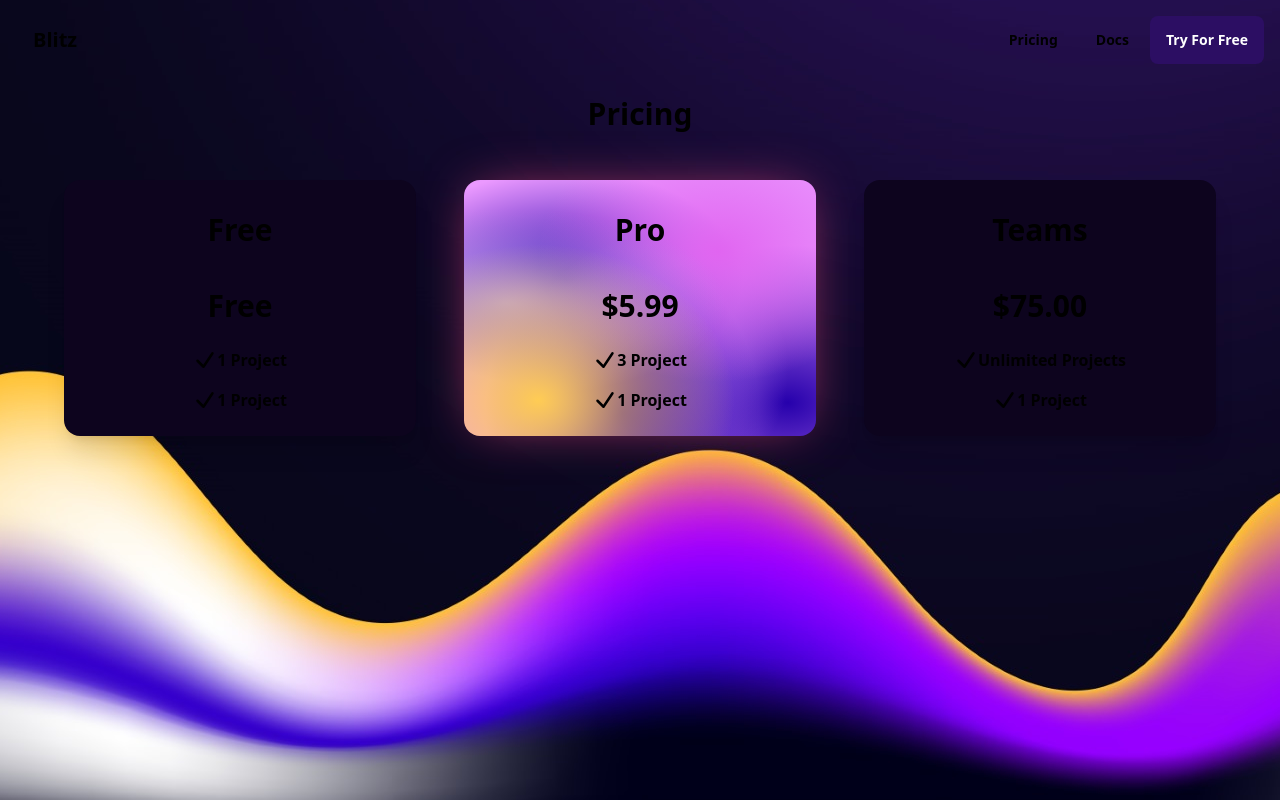
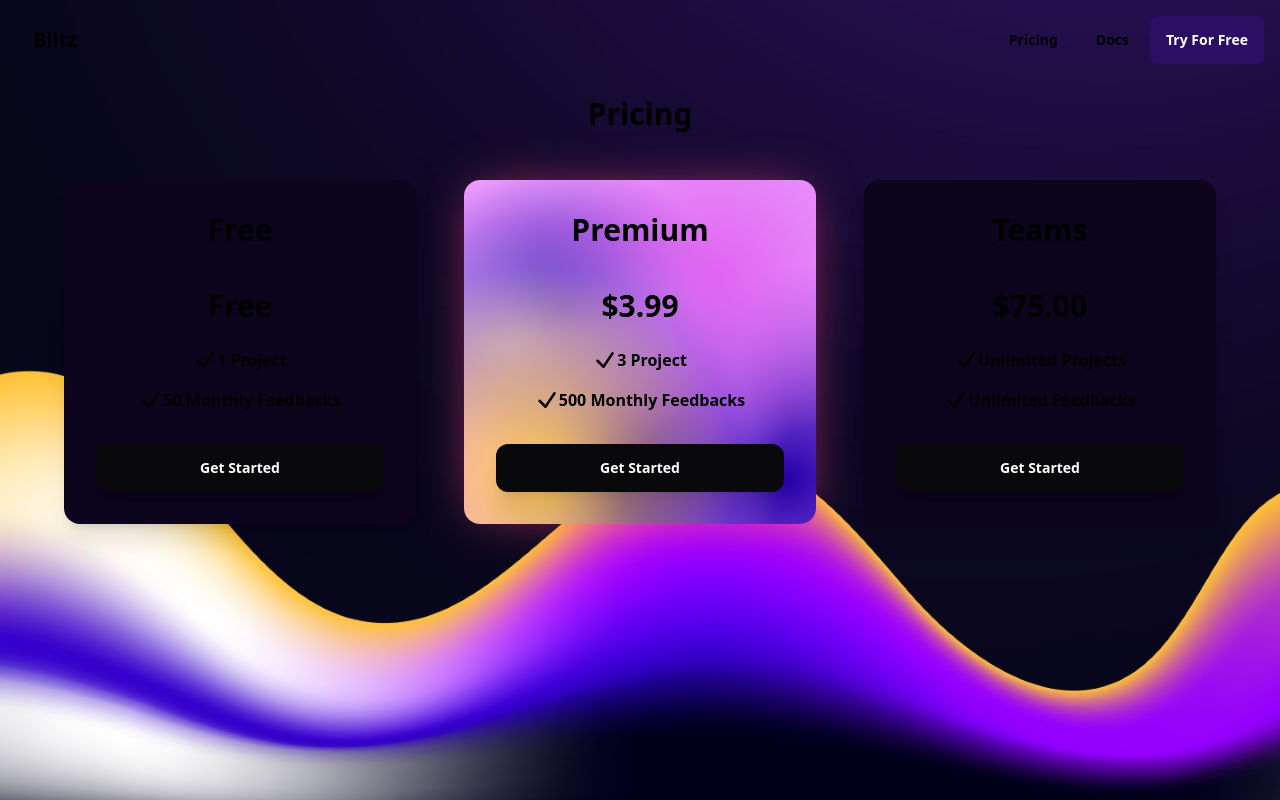
Before and after one commit to ramezj/astralics, a Next.js app in the folder client/: page /pricing in a window 1280 px wide. Built offline with nearby package versions, Linux system fonts and the light colour scheme; no server answers.

Commit message:
pricing hotfix..

```diff
--- /dev/null
+++ b/client/components/pricing/svgX.js
@@ -0,0 +1,9 @@
+export default function svgX() {
+    return (
+        <>
+        <svg xmlns="http://www.w3.org/2000/svg" fill="none" viewBox="0 0 24 24" strokeWidth={2.5} stroke="currentColor" className="w-6 h-6">
+  <path strokeLinecap="round" strokeLinejoin="round" d="M6 18L18 6M6 6l12 12" />
+</svg>
+        </>
+    )
+}
--- a/client/pages/pricing/index.js
+++ b/client/pages/pricing/index.js
@@ -25,15 +25,43 @@ export default function Pricing(props) {
             <div className='flex flex-wrap gap-12 justify-center w-full'>
                 <PricingCard price='Free' title='Free' button='Get Started' background={'whiteBackground'} shadow={''}>
                 <Info><Svg /> 1 Project</Info>
-                <Info><Svg /> 1 Project</Info>
+                <Info><Svg /> 50 Monthly Feedbacks</Info>
+                <br />
+                {
+                session
+                ? <><Link href='/app' className='shadow-xl btn w-full text-white normal-case bg-zinc-950 hover:bg-zinc-950 outline-none border-none font-bold rounded-xl'>Go to Dashboard</Link></>
+                : <><button onClick={signUserIn} className='shadow-xl btn w-full text-white normal-case bg-zinc-950 hover:bg-zinc-950 outline-none border-none font-bold rounded-xl'>Get Started</button></>
+                }
                 </PricingCard >
-                <PricingCard price='$5.99' title='Pro' button='Get Started' background={'backgroundColor'} shadow={'widgetShadow'}>
+                <PricingCard price='$3.99' title='Premium' button='Get Started' background={'backgroundColor'} shadow={'widgetShadow'}>
                 <Info><Svg /> 3 Project</Info>
-                <Info><Svg /> 1 Project</Info>
+                <Info><Svg /> 500 Monthly Feedbacks</Info>
+                <br />
+                {
+                session
+                ? <><button onClick={(() => {
+                    Paddle.Checkout.open({
+                      product:63325,
+                      success:'/success'
+                    })
+                })} className='shadow-xl btn w-full text-white normal-case bg-zinc-950 hover:bg-zinc-950 outline-none border-none font-bold rounded-xl'>Subscribe Now</button></>
+                : <><button onClick={signUserIn} className='shadow-xl btn w-full text-white normal-case bg-zinc-950 hover:bg-zinc-950 outline-none border-none font-bold rounded-xl'>Get Started</button></>
+                }
                 </PricingCard >
                 <PricingCard price='$75.00' title='Teams' button='Get Started' background={'whiteBackground'} shadow={''}>
                 <Info><Svg /> Unlimited Projects</Info>
-                <Info><Svg /> 1 Project</Info>
+                <Info><Svg /> Unlimited Feedbacks</Info>
+                <br />
+                {
+                session
+                ? <><button onClick={(() => {
+                    Paddle.Checkout.open({
+                      product:63601,
+                      success:'/success'
+                    })
+                })} className='shadow-xl btn w-full text-white normal-case bg-zinc-950 hover:bg-zinc-950 outline-none border-none font-bold rounded-xl'>Subscribe Now</button></>
+                : <><button onClick={signUserIn} className='shadow-xl btn w-full text-white normal-case bg-zinc-950 hover:bg-zinc-950 outline-none border-none font-bold rounded-xl'>Get Started</button></>
+                }
                 </PricingCard >
             </div>
             {/* <div className='flex flex-wrap gap-12 justify-center w-full'>
```
